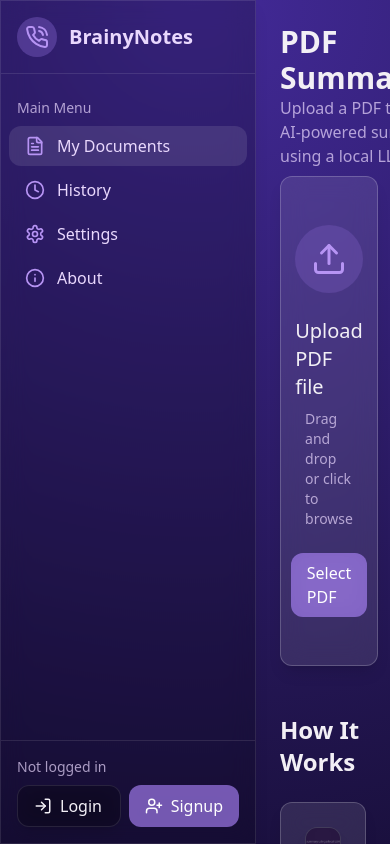
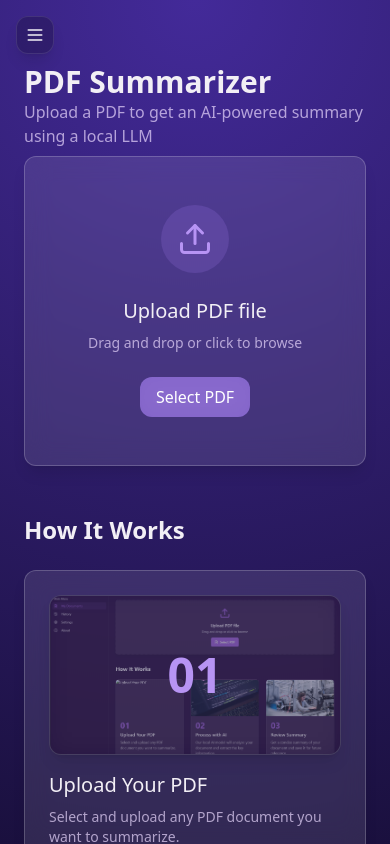
Before and after one commit to nanabilaa/brainy-notes-ai, a React (Vite) app: page / in a window 390 px wide. Built offline with nearby package versions, Linux system fonts and the light colour scheme.

Commit message:
Refactor: Improve UI and add features
- Make UI changes to match the image.
- Add toggleable sidebar on the index page.
- Add back button after getting the summary.
- Remove the copy button on the index page.
- Change the logo to a brain logo.

```diff
--- a/src/App.tsx
+++ b/src/App.tsx
@@ -27,7 +27,6 @@ const App = () => (
           <Route path="/about" element={<About />} />
           <Route path="/login" element={<Login />} />
           <Route path="/signup" element={<Signup />} />
-          {/* ADD ALL CUSTOM ROUTES ABOVE THE CATCH-ALL "*" ROUTE */}
           <Route path="*" element={<NotFound />} />
         </Routes>
       </BrowserRouter>
--- a/src/components/Login/LoginButtons.tsx
+++ b/src/components/Login/LoginButtons.tsx
@@ -1,17 +1,14 @@
 
 import React from 'react';
-import { LogIn, UserPlus } from 'lucide-react';
 import { Link } from 'react-router-dom';
 
 const LoginButtons: React.FC = () => {
   return (
-    <div className="flex gap-2">
-      <Link to="/login" className="glass-button flex-1">
-        <LogIn size={18} />
+    <div className="flex flex-col gap-2">
+      <Link to="/login" className="glass-button-accent w-full py-2 justify-center">
         <span>Login</span>
       </Link>
-      <Link to="/signup" className="glass-button-accent flex-1">
-        <UserPlus size={18} />
+      <Link to="/signup" className="glass-button w-full py-2 justify-center">
         <span>Signup</span>
       </Link>
     </div>
--- a/src/components/Sidebar/Sidebar.tsx
+++ b/src/components/Sidebar/Sidebar.tsx
@@ -1,20 +1,28 @@
 
-import React from 'react';
-import { FileText, Clock, Settings, Info } from 'lucide-react';
+import React, { useState } from 'react';
+import { FileText, Clock, Settings, Info, Menu, X } from 'lucide-react';
 import { Link, useLocation } from 'react-router-dom';
 import LoginButtons from '../Login/LoginButtons';
 
-const Sidebar: React.FC = () => {
+const Sidebar: React.FC<{ isOpen: boolean; toggleSidebar: () => void }> = ({ isOpen, toggleSidebar }) => {
   const location = useLocation();
 
   return (
-    <aside className="glass-darker w-64 min-h-screen flex flex-col border-r border-white/10">
+    <>
+      {/* Mobile sidebar toggle button */}
+      <button
+        onClick={toggleSidebar}
+        className="fixed top-4 left-4 z-50 md:hidden glass-button p-2"
+      >
+        {isOpen ? <X size={20} /> : <Menu size={20} />}
+      </button>
+
+      <aside className={`glass-darker w-64 min-h-screen flex flex-col border-r border-white/10 transition-all duration-300 fixed z-40 md:static ${isOpen ? 'left-0' : '-left-full md:left-0'}`}>
         <Link to="/" className="p-4 flex items-center gap-3 border-b border-white/10">
           <div className="rounded-full bg-brainy-lightPurple/30 p-2">
             <svg xmlns="http://www.w3.org/2000/svg" width="24" height="24" viewBox="0 0 24 24" fill="none" stroke="currentColor" strokeWidth="2" strokeLinecap="round" strokeLinejoin="round" className="text-brainy-accent">
-            <path d="M22 16.92v3a2 2 0 0 1-2.18 2 19.79 19.79 0 0 1-8.63-3.07 19.5 19.5 0 0 1-6-6 19.79 19.79 0 0 1-3.07-8.67A2 2 0 0 1 4.11 2h3a2 2 0 0 1 2 1.72 12.84 12.84 0 0 0 .7 2.81 2 2 0 0 1-.45 2.11L8.09 9.91a16 16 0 0 0 6 6l1.27-1.27a2 2 0 0 1 2.11-.45 12.84 12.84 0 0 0 2.81.7A2 2 0 0 1 22 16.92z"></path>
-            <path d="M14.05 2a9 9 0 0 1 8 7.94"></path>
-            <path d="M14.05 6A5 5 0 0 1 18 10"></path>
+              <path d="M9.5 2A2.5 2.5 0 0 1 12 4.5v15a2.5 2.5 0 0 1-4.96.44A2.5 2.5 0 0 1 4.06 16a2.5 2.5 0 0 1-1.98-4.5A2.5 2.5 0 0 1 4.06 8a2.5 2.5 0 0 1 2.98-3.95A2.5 2.5 0 0 1 9.5 2Z"></path>
+              <path d="M14.5 2A2.5 2.5 0 0 0 12 4.5v15a2.5 2.5 0 0 0 4.96.44A2.5 2.5 0 0 0 19.94 16a2.5 2.5 0 0 0 1.98-4.5A2.5 2.5 0 0 0 19.94 8a2.5 2.5 0 0 0-2.98-3.95A2.5 2.5 0 0 0 14.5 2Z"></path>
             </svg>
           </div>
           <h1 className="text-xl font-semibold text-brainy-text">BrainyNotes</h1>
@@ -48,6 +56,15 @@ const Sidebar: React.FC = () => {
           <LoginButtons />
         </div>
       </aside>
+
+      {/* Overlay for mobile */}
+      {isOpen && (
+        <div
+          className="fixed inset-0 bg-black/50 z-30 md:hidden backdrop-blur-sm"
+          onClick={toggleSidebar}
+        />
+      )}
+    </>
   );
 };
 
--- a/src/pages/Index.tsx
+++ b/src/pages/Index.tsx
@@ -5,10 +5,11 @@ import PDFUploader from '@/components/PDFUploader/PDFUploader';
 import HowItWorks from '@/components/HowItWorks/HowItWorks';
 import PDFPreview from '@/components/PDFPreview/PDFPreview';
 import Summary from '@/components/Summary/Summary';
-import { Copy } from 'lucide-react';
+import { ArrowLeft } from 'lucide-react';
 
 const Index = () => {
   const [uploadedFile, setUploadedFile] = useState<File | null>(null);
+  const [sidebarOpen, setSidebarOpen] = useState<boolean>(false);
 
   const handleFileUpload = (file: File) => {
     setUploadedFile(file);
@@ -18,21 +19,31 @@ const Index = () => {
     setUploadedFile(null);
   };
 
+  const toggleSidebar = () => {
+    setSidebarOpen(!sidebarOpen);
+  };
+
   return (
     <div className="flex min-h-screen">
-      <Sidebar />
+      <Sidebar isOpen={sidebarOpen} toggleSidebar={toggleSidebar} />
 
       <main className="flex-1 p-6 overflow-y-auto max-h-screen">
-        <div className="max-w-5xl mx-auto">
+        <div className="max-w-5xl mx-auto mt-10 md:mt-0">
           <div className="flex justify-between items-center mb-2">
-            <div>
-              <h1 className="text-3xl font-bold">PDF Summarizer</h1>
-              <p className="text-brainy-text/70">Upload a PDF to get an AI-powered summary using a local LLM</p>
-            </div>
-            <button className="glass-button">
-              <Copy size={18} />
-              <span className="sr-only md:not-sr-only">Copy</span>
-            </button>
+            {uploadedFile ? (
+              <button
+                onClick={handleCloseFile}
+                className="flex items-center gap-2 glass-button"
+              >
+                <ArrowLeft size={18} />
+                <span>Back</span>
+              </button>
+            ) : (
+              <div>
+                <h1 className="text-3xl font-bold">PDF Summarizer</h1>
+                <p className="text-brainy-text/70">Upload a PDF to get an AI-powered summary using a local LLM</p>
+              </div>
+            )}
           </div>
 
           {!uploadedFile ? (
```
Lines whose indentation alone changed are shown as unchanged.
